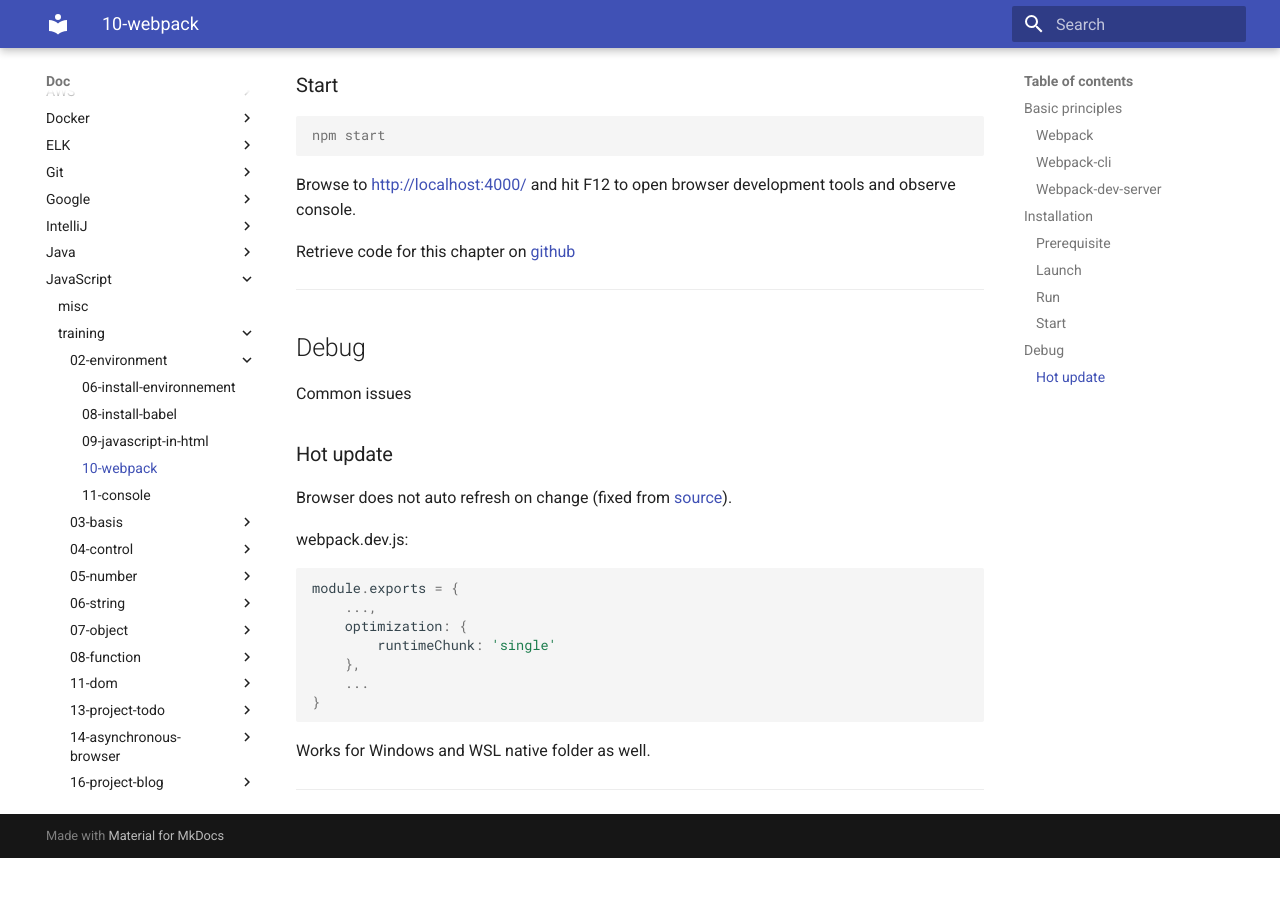
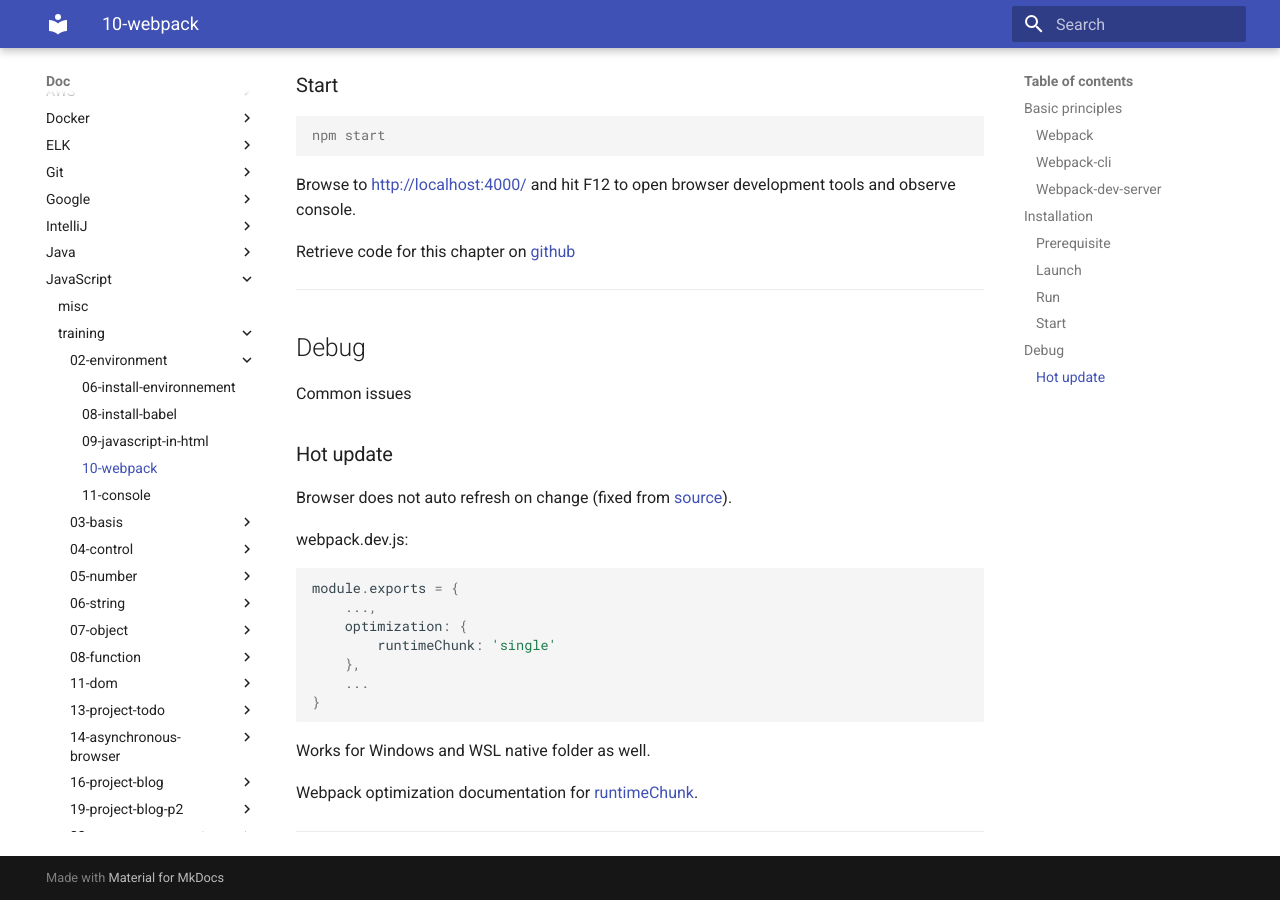
Before and after one commit to oldu73/doc, an MkDocs documentation site: the page built from docs/javascript/training/02-environment/10-webpack.md, in a window 1280 px wide and 900 px high, scrolled down 4089 px. Built offline with MkDocs 1.6.1 and Material for MkDocs 9.7.7, drawn with Linux system fonts in a browser that asks for light colours; before the commit the page ends 4947 px from its top, so only the background shows below that.

Commit message:
webpack ref for runtime chunk

```diff
--- a/docs/javascript/training/02-environment/10-webpack.md
+++ b/docs/javascript/training/02-environment/10-webpack.md
@@ -231,4 +231,6 @@
 
 Works for Windows and WSL native folder as well.
 
+Webpack optimization documentation for [runtimeChunk](https://webpack.js.org/configuration/optimization/#optimizationruntimechunk).
+
 ---
```
